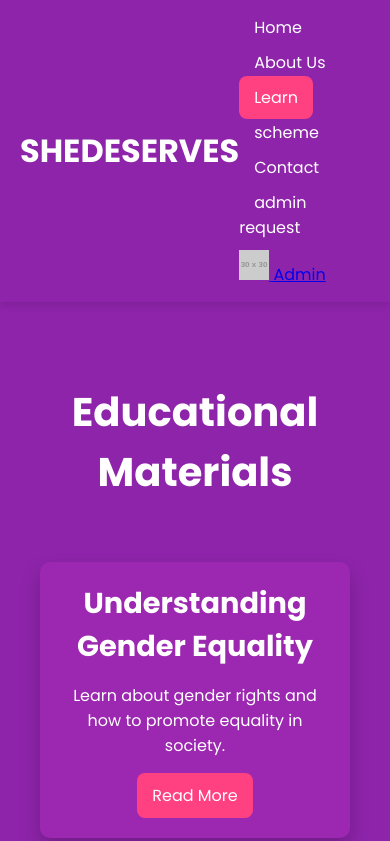
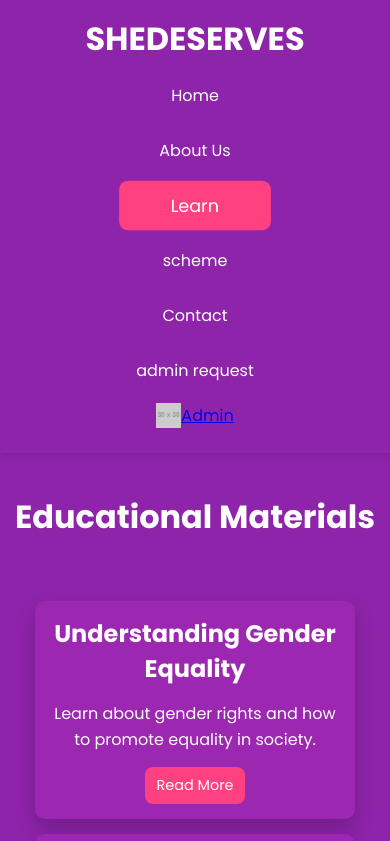
Before and after one commit to jestinkm/hackthon, a plain HTML site: page learn.html in a window 390 px wide. Shown: the top 841 px of the page. Drawn offline with Linux system fonts and the light colour scheme; placeholder pictures from the web are drawn by us.

Commit message:
Update learn.html

```diff
--- a/learn.html
+++ b/learn.html
@@ -153,6 +153,79 @@
                 font-size: 1rem;
             }
         }
+        /* Media Query for Mobile */
+@media (max-width: 600px) {
+    nav {
+        flex-direction: column;
+        align-items: center;
+        text-align: center;
+    }
+
+    nav ul {
+        flex-direction: column;
+        gap: 10px;
+        padding: 10px 0;
+    }
+
+    nav ul li {
+        width: 100%;
+        text-align: center;
+    }
+
+    nav ul li a {
+        display: block;
+        width: 100%;
+        padding: 10px;
+    }
+
+    .learn {
+        padding: 40px 15px;
+    }
+
+    .learn h2 {
+        font-size: 2rem;
+    }
+
+    .card-container {
+        grid-template-columns: 1fr;
+        gap: 15px;
+    }
+
+    .card {
+        padding: 15px;
+    }
+
+    .card h3 {
+        font-size: 1.5rem;
+    }
+
+    .card p {
+        font-size: 1rem;
+        line-height: 1.6;
+    }
+
+    .card a {
+        padding: 8px 12px;
+        font-size: 0.9rem;
+    }
+
+    .profile-bar {
+        display: flex;
+        align-items: center;
+        justify-content: center;
+    }
+
+    .profile-bar img {
+        width: 25px;
+        height: 25px;
+    }
+
+    footer {
+        font-size: 1rem;
+        padding: 15px;
+    }
+}
+
     </style>
 </head>
 <body>
```
